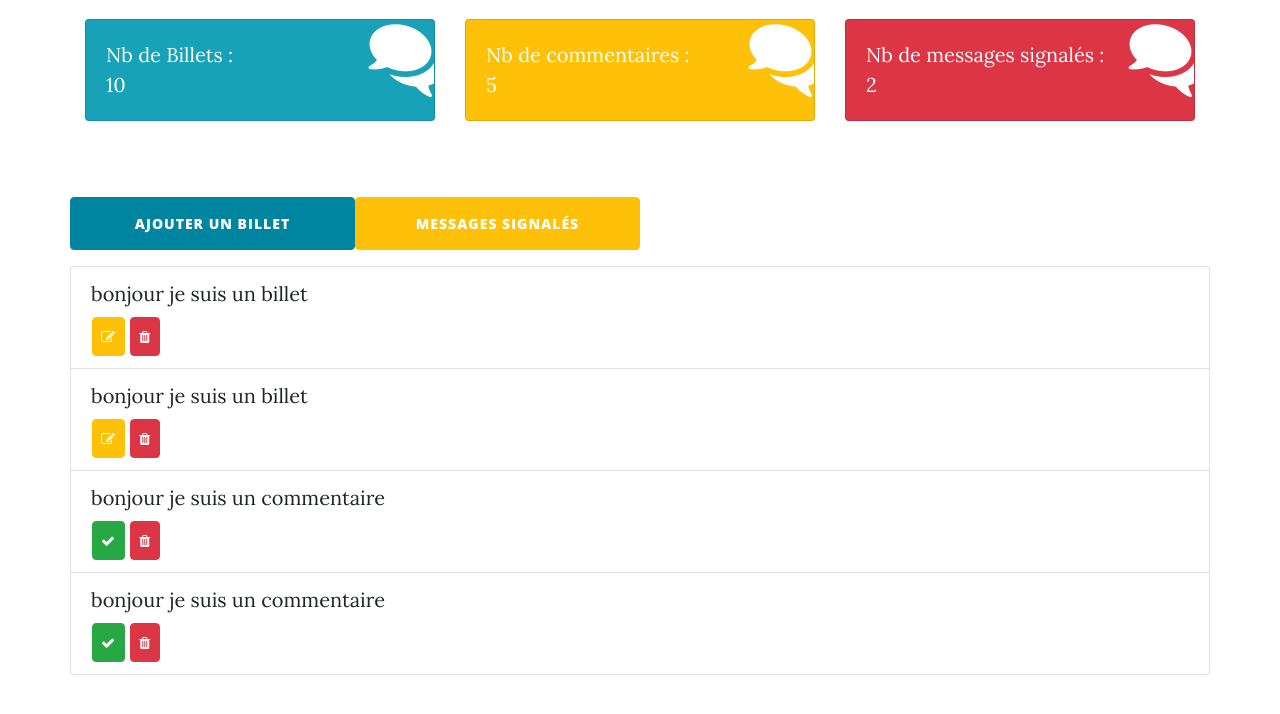
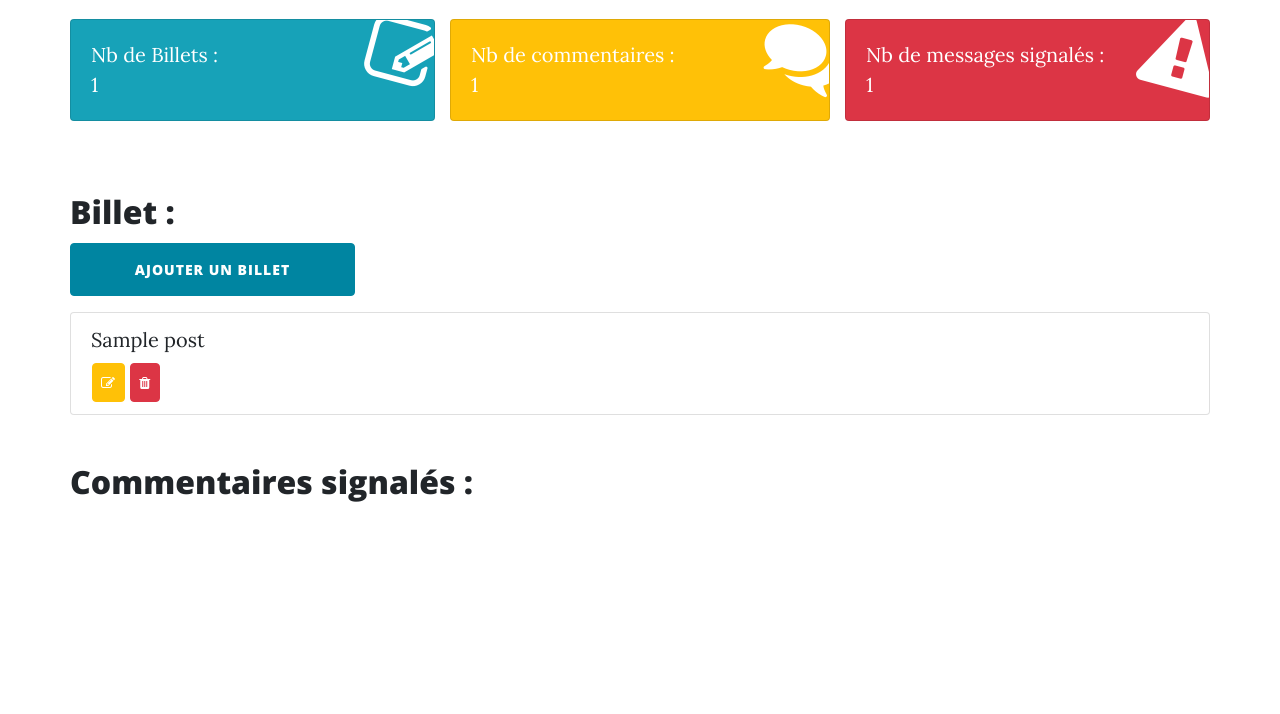
Before and after one commit to LeCuistotduWeb/blog-php, a PHP site: template view/backend/backendView.php in a window 1280 px wide. Shown: the part 69-783 px from the top of the page. Run offline with PHP 8.4, Linux system fonts and the light colour scheme; the template is opened without the code that fills it: most values are stand-ins (such as "Sample title", 1, 10 or a date in 2020); some libraries are stand-ins or nearby versions.

Commit message:
ajout de fonctionnalité front et backend

```diff
--- a/model/table.php
+++ b/model/table.php
@@ -2,7 +2,7 @@
 
 /**
  * class table
- */
+*/
 abstract class Table
 {
 
@@ -12,7 +12,7 @@
 
   /**
    * function hydrate
-   */
+  */
   private function hydrate(array $donnees) {
     foreach ($donnees as $key => $value)
     {
--- a/view/backend/backendView.php
+++ b/view/backend/backendView.php
@@ -5,86 +5,89 @@
       <div class="container">
         <div class="row mt-3">
           <!-- Icon Cards-->
-          <div class="col-xl-4 col-sm-4 mb-4">
+          <div class="col-xl-4 col-sm-4 mb-4 pl-md-0">
             <div class="card text-white bg-info o-hidden h-100">
               <div class="card-body">
                 <div class="card-body-icon">
-                  <i class="fa fa-fw fa-comments"></i>
+                  <i class="fa fa-fw fa-edit"></i>
                 </div>
                 <div class="mr-5">Nb de Billets :</div>
-                <div class="mr-5 card-nb">10</div>
+                <div class="mr-5 card-nb"><?= $postCount ?></div>
               </div>
             </div>
           </div>
-          <div class="col-xl-4 col-sm-4 mb-4">
+          <div class="col-xl-4 col-sm-4 mb-4 p-md-0">
             <div class="card text-white bg-warning o-hidden h-100">
               <div class="card-body">
                 <div class="card-body-icon">
                   <i class="fa fa-fw fa-comments"></i>
                 </div>
                 <div class="mr-5">Nb de commentaires :</div>
-                <div class="mr-5 card-nb">5</div>
+                <div class="mr-5 card-nb"><?= $commentCount ?></div>
               </div>
             </div>
           </div>
-          <div class="col-xl-4 col-sm-4 mb-4">
+          <div class="col-xl-4 col-sm-4 mb-4 pr-md-0">
             <div class="card text-white bg-danger o-hidden h-100">
               <div class="card-body">
                 <div class="card-body-icon">
-                  <i class="fa fa-fw fa-comments"></i>
+                  <i class="fa fa-fw fa-exclamation-triangle"></i>
                 </div>
                 <div class="mr-5">Nb de messages signalés :</div>
-                <div class="mr-5 card-nb">2</div>
+                <div class="mr-5 card-nb"><?= $reportCount ?></div>
               </div>
             </div>
           </div>
           <!-- /Icon Cards-->
         </div>
-        <div class="row mt-5">
-          <a href="index.php?action=postEdit" class="btn btn-primary mt-1 col-lg-3 col-md-6 col-sm-12">Ajouter un billet</a>
-          <button class="btn btn-warning mt-1 col-lg-3 col-md-6 col-sm-12">messages signalés</button>
+
+
+        <div class="row">
+          <h2 class="mt-5">Billet : </h2>
+        </div>
+        <div class="row">
+          <a href="index.php?action=editPost" class="btn btn-primary mt-1 col-lg-3 col-md-6 col-sm-12">Ajouter un billet</a>
+          <!-- <button class="btn btn-warning mt-1 col-lg-3 col-md-6 col-sm-12">messages signalés</button> -->
         </div>
 
         <!-- list posts -->
         <ul class="list-group mt-3 row">
-          <li class="list-group-item">
+          <?php foreach ($posts as $post) { ?>
+          <li class="list-group-item col-12 ">
             <div class="post row d-flex align-items-center">
-              <div class="col-lg-12">bonjour je suis un billet </div>
+              <div class="col-lg-12"><?= $post->title(); ?></div>
               <div class="pt-2 ml-3">
-                <button class="btn btn-warning p-2"><i class="fa fa-edit"></i></button>
-                <button class="btn btn-danger p-2"><i class="fa fa-trash"></i></button>
+                <button class="btn btn-warning p-2"><a href="index.php?action=editPost&postId=<?= $post->id();?>"><i class="fa fa-edit text-white"></i> </a></button>
+                <button class="btn btn-danger p-2"><a href="index.php?action=deletePost&postId=<?= $post->id();?>"><i class="fa fa-trash text-white"></i></a></button>
               </div>
             </div>
           </li>
-          <li class="list-group-item">
+          <?php } ?>
+        </ul>
+        <!-- list posts -->
+
+        <!-- list reportComment -->
+        <div class="row">
+          <h2 class="mt-5">Commentaires signalés : </h2>
+        </div>
+
+        <ul class="list-group mt-3 row">
+          <?php foreach ($reportList as $reportList) { ?>
+          <li class="list-group-item col-12">
             <div class="post row d-flex align-items-center">
-              <div class="col-lg-12">bonjour je suis un billet </div>
+              <div class="col-lg-12 comment-name"><?= $reportList->author(); ?> le : <span class="comment-date"><?= $reportList->comment_date(); ?></span></div>
+              <div class="col-lg-12 comment-text"><?= $reportList->comment(); ?></div>
               <div class="pt-2 ml-3">
-                <button class="btn btn-warning p-2"><i class="fa fa-edit"></i></button>
-                <button class="btn btn-danger p-2"><i class="fa fa-trash"></i></button>
+                <button class="btn btn-success p-2"><a href="index.php?action=authorizedComment&commentId=<?= $reportList->id();?>"><i class="fa fa-check text-white"></i></a></button>
+                <button class="btn btn-danger p-2"><a href="index.php?action=deleteComment&commentId=<?= $reportList->id();?>"><i class="fa fa-trash text-white"></i></a></button>
               </div>
             </div>
           </li>
-          <li class="list-group-item">
-            <div class="post row d-flex align-items-center ">
-              <div class="col-lg-12">bonjour je suis un commentaire </div>
-              <div class="pt-2 ml-3">
-                <button class="btn btn-success p-2"><i class="fa fa-check"></i></button>
-                <button class="btn btn-danger p-2"><i class="fa fa-trash"></i></button>
-              </div>
-            </div>
-          </li>
-          <li class="list-group-item">
-            <div class="post row d-flex align-items-center ">
-              <div class="col-lg-12">bonjour je suis un commentaire </div>
-              <div class="pt-2 ml-3">
-                <button class="btn btn-success p-2"><i class="fa fa-check"></i></button>
-                <button class="btn btn-danger p-2"><i class="fa fa-trash"></i></button>
-              </div>
-            </div>
-          </li>
+          <?php } ?>
         </ul>
-        <!-- list posts -->
+
+      </div>
+        <!-- list reportComment -->
       </div>
       <!-- /.container-fluid-->
 
--- a/view/frontend/listPostsView.php
+++ b/view/frontend/listPostsView.php
@@ -5,7 +5,7 @@
   <!-- Main Content -->
     <div class="container">
       <div class="row centered">
-        <p>Mon dernier billet :</p>
+        <p class="mb-2">Mon dernier billet :</p>
         <!-- dernier billet -->
         <?php foreach ($lastPost as $donnees) { ?>
         <div class="post-preview first-post">
```
Also changed, not shown: controller/backend.php (+52 -1 lines), controller/frontend.php (+12 -19 lines), index.php (+33 -7 lines), model/Comment.php (+8 -0 lines), model/CommentManager.php (+68 -11 lines), model/PostManager.php (+32 -6 lines), view/backend/postEditView.php (+6 -6 lines), view/frontend/postView.php (+5 -7 lines).
